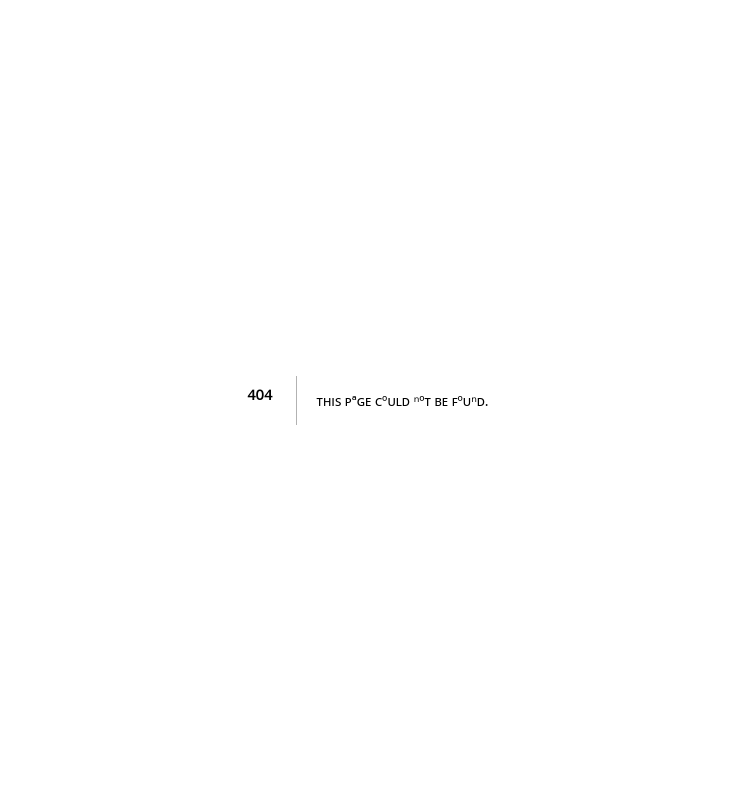
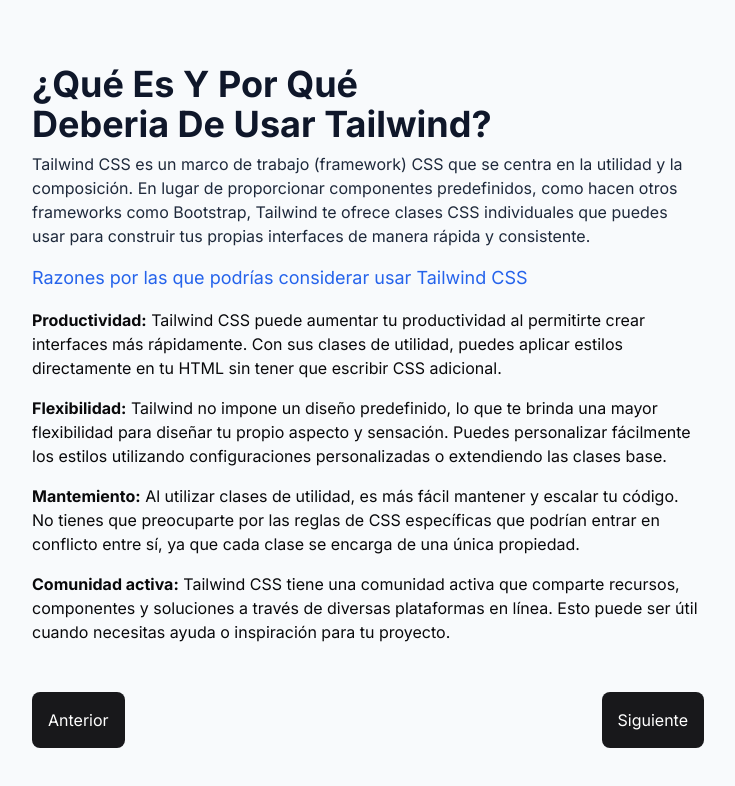
Before and after one commit to AndrePonce3322/unah, a Next.js app: page /tailwind in a window 1280 px wide. Before the commit this address had no page. Shown: the top 786 px of the page, without its empty margins (272-1007 px from the left). Built offline with nearby package versions, Linux system fonts and the light colour scheme.

Commit message:
Corregir estilos y enlaces en la página de integrar-tailwind

```diff
--- a/src/app/(steps)/integrar-tailwind/page.tsx
+++ b/src/app/(steps)/integrar-tailwind/page.tsx
@@ -36,7 +36,7 @@
       </div>
 
       <footer className="z-10 w-full flex justify-between mt-12">
-        <Link href="/">
+        <Link href="/tailwind">
           <button className="p-4 bg-zinc-900 text-white rounded-lg">
             Anterior
           </button>
--- /dev/null
+++ b/src/app/(steps)/tailwind/page.tsx
@@ -0,0 +1,42 @@
+import Title from "@/app/components/title";
+import Link from "next/link";
+
+export default function Tailwind() {
+  return <>
+    <Title>¿Qué es y por qué deberia de usar Tailwind?</Title>
+
+    <p className="mt-2 text-slate-800">Tailwind CSS es un marco de trabajo (framework) CSS que se centra en la utilidad y la composición. En lugar de proporcionar componentes predefinidos, como hacen otros frameworks como Bootstrap, Tailwind te ofrece clases CSS individuales que puedes usar para construir tus propias interfaces de manera rápida y consistente.</p>
+
+
+    <p className="mt-4 text-blue-600 text-lg">Razones por las que podrías considerar usar Tailwind CSS</p>
+    <ul className="mt-4 flex flex-col gap-4">
+      <li><span className="font-bold">Productividad:</span> Tailwind CSS puede aumentar tu productividad al permitirte crear interfaces más rápidamente. Con sus clases de utilidad, puedes aplicar estilos directamente en tu HTML sin tener que escribir CSS adicional.
+      </li>
+
+      <li><span className="font-bold">Flexibilidad:</span> Tailwind no impone un diseño predefinido, lo que te brinda una mayor flexibilidad para diseñar tu propio aspecto y sensación. Puedes personalizar fácilmente los estilos utilizando configuraciones personalizadas o extendiendo las clases base.
+      </li>
+
+      <li><span className="font-bold">Mantemiento:</span> Al utilizar clases de utilidad, es más fácil mantener y escalar tu código. No tienes que preocuparte por las reglas de CSS específicas que podrían entrar en conflicto entre sí, ya que cada clase se encarga de una única propiedad.
+      </li>
+
+      <li>
+        <span className="font-bold">Comunidad activa:</span> Tailwind CSS tiene una comunidad activa que comparte recursos, componentes y soluciones a través de diversas plataformas en línea. Esto puede ser útil cuando necesitas ayuda o inspiración para tu proyecto.
+      </li>
+    </ul>
+
+    <footer className="z-10 w-full flex justify-between mt-12">
+      <Link href="/">
+        <button className="p-4 bg-zinc-900 text-white rounded-lg">
+          Anterior
+        </button>
+      </Link>
+
+      <Link href="/integrar-tailwind">
+        <button className="p-4 bg-zinc-900 text-white rounded-lg">
+          Siguiente
+        </button>
+      </Link>
+    </footer>
+
+  </>
+}
--- a/src/app/page.tsx
+++ b/src/app/page.tsx
@@ -25,7 +25,7 @@
       </div>
 
       <footer className="z-10 absolute bottom-8 right-12">
-        <Link href="/integrar-tailwind">
+        <Link href="/tailwind">
           <button className="p-4 bg-zinc-900 text-white rounded-lg">
             Siguiente
           </button>
```
